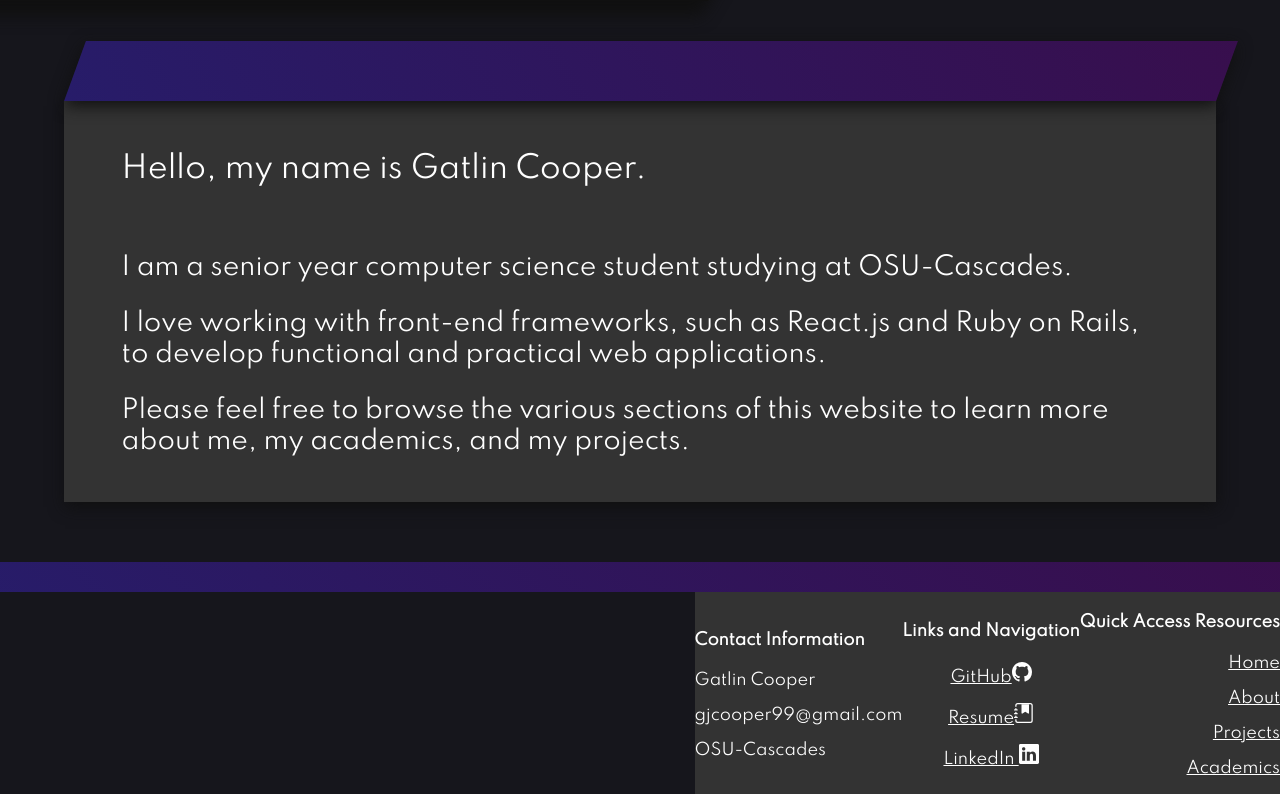
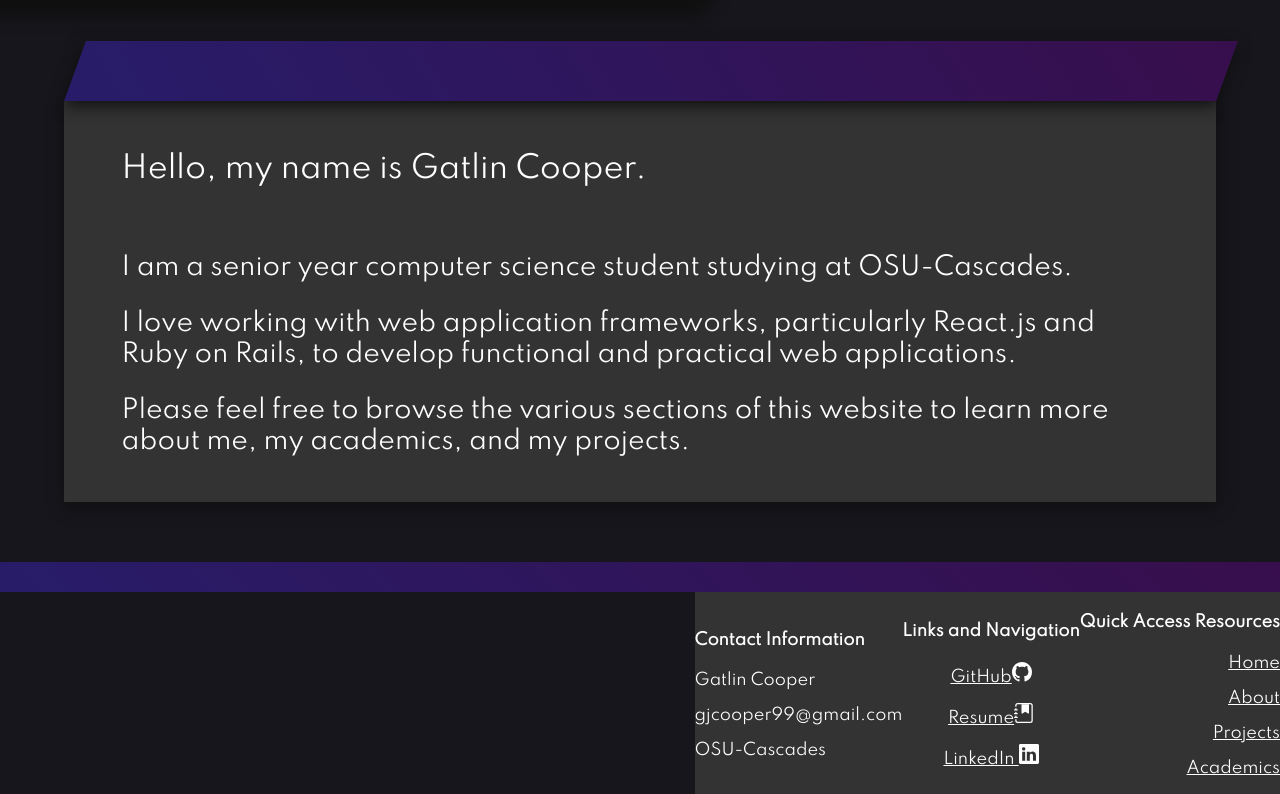
Before and after one commit to cooperphyz/portfolio, a React (Create React App) app: page / in a window 1280 px wide. Shown: the part 901-1695 px from the top of the page. Built offline with nearby package versions, Linux system fonts and the light colour scheme.

Commit message:
Projects page base plate creation, change text on paragraph channel

```diff
--- a/src/components/miscellaneous/ParagraphContentPanel.js
+++ b/src/components/miscellaneous/ParagraphContentPanel.js
@@ -11,7 +11,7 @@ const ParagraphContentPanel = () => {
         </div>
         <div className='paragraph-text'>
             <p>I am a senior year computer science student studying at OSU-Cascades.</p>
-            <p>I love working with front-end frameworks, such as React.js and Ruby on Rails, to develop functional and practical web applications. </p>
+            <p>I love working with web application frameworks, particularly React.js and Ruby on Rails, to develop functional and practical web applications. </p>
             <p>Please feel free to browse the various sections of this website to learn more about me, my academics, and my projects.</p>
         </div>
       </div>
```
Also changed, not shown: src/components/projects/Projects.css (added), src/components/projects/Projects.js (added).
